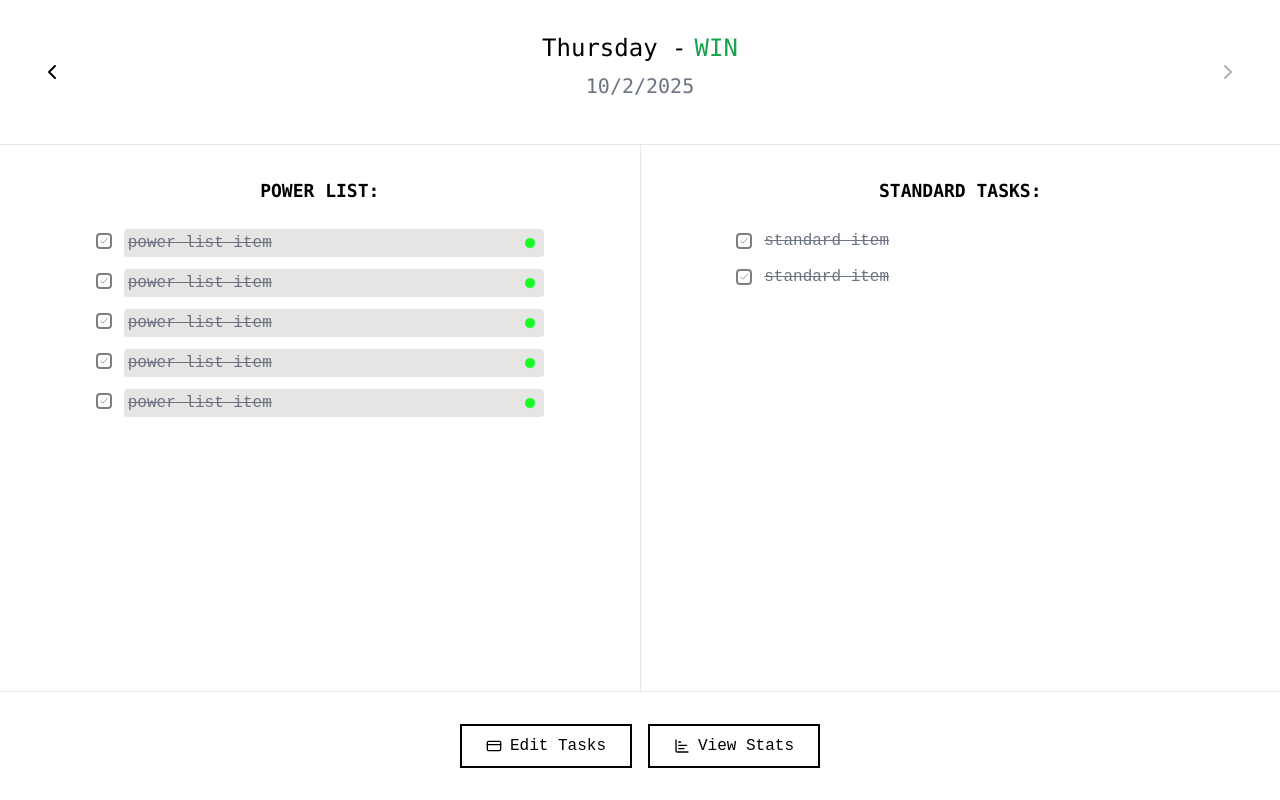
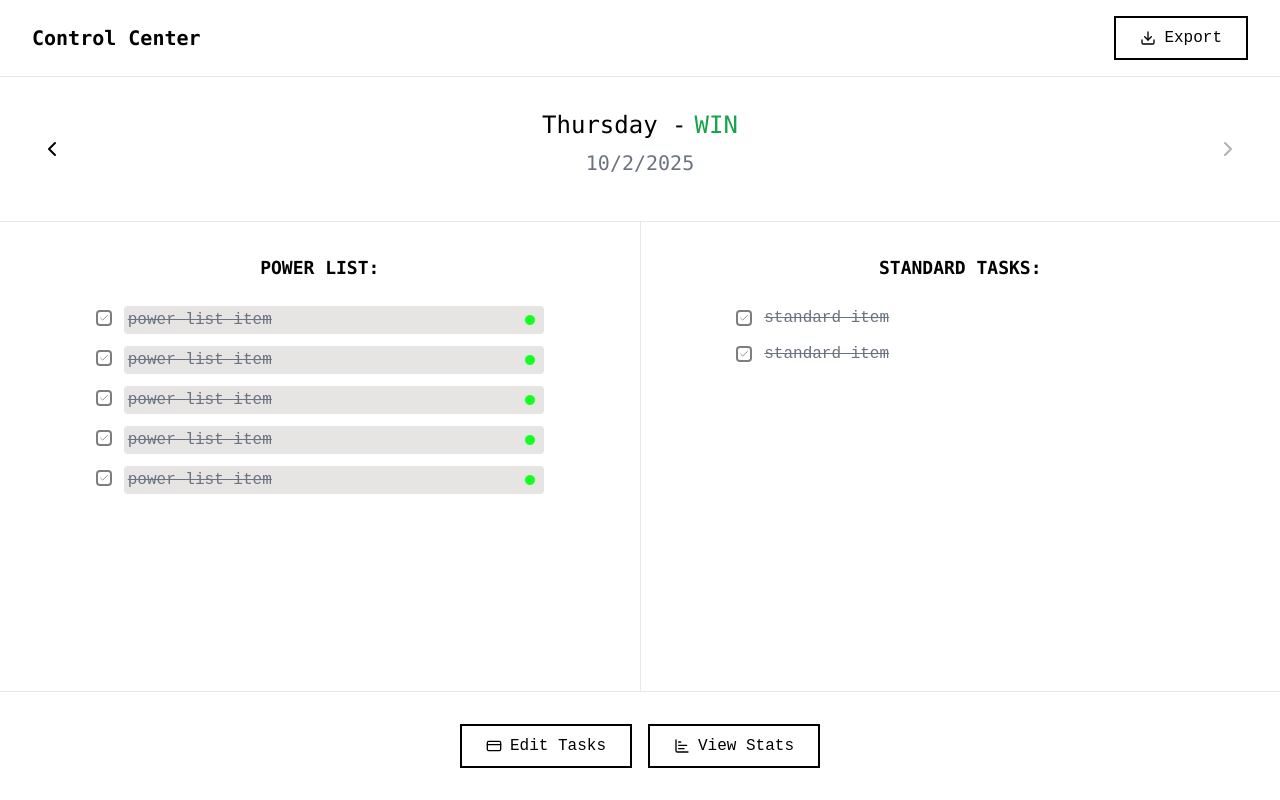
Before and after one commit to Londelo/control_center, a Next.js app: page / in a window 1280 px wide. Built offline with nearby package versions, Linux system fonts and the light colour scheme.

Commit message:
Added export functionality

```diff
--- /dev/null
+++ b/src/app/_components/powerList/HeaderBar.tsx
@@ -0,0 +1,25 @@
+"use client";
+
+import { Download } from "lucide-react";
+
+interface HeaderBarProps {
+  onExport: () => void;
+}
+
+export function HeaderBar({ onExport }: HeaderBarProps) {
+  return (
+    <header className="border-b border-ui py-4 px-8">
+      <div className="flex justify-between items-center">
+        <h1 className="text-xl font-mono font-bold">Control Center</h1>
+
+        <button
+          onClick={onExport}
+          className="btn-outline"
+        >
+          <Download size={16} />
+          Export
+        </button>
+      </div>
+    </header>
+  );
+}
--- /dev/null
+++ b/src/app/_components/powerList/NavBar.tsx
@@ -0,0 +1,54 @@
+"use client";
+
+import { ChevronLeft, ChevronRight } from "lucide-react";
+
+interface NavBarProps {
+  dayOfWeek: string;
+  status: string;
+  statusColor: string;
+  currentDate: string;
+  canNavigateBackward: boolean;
+  canNavigateForward: boolean;
+  onNavigateToDate: (direction: 'prev' | 'next') => void;
+}
+
+export function NavBar({
+  dayOfWeek,
+  status,
+  statusColor,
+  currentDate,
+  canNavigateBackward,
+  canNavigateForward,
+  onNavigateToDate
+}: NavBarProps) {
+  return (
+    <div className="relative text-center py-8 border-b border-ui">
+      <button
+        onClick={() => onNavigateToDate('prev')}
+        disabled={!canNavigateBackward}
+        className="absolute left-8 top-1/2 transform -translate-y-1/2 btn-icon"
+      >
+        <ChevronLeft size={24} />
+      </button>
+
+      <div className="text-2xl font-mono mb-2 flex items-center justify-center gap-2">
+        <span>{dayOfWeek} -</span>
+        <span className={statusColor}>
+          {status}
+        </span>
+      </div>
+
+      <div className="text-xl font-mono mb-3 text-ui-secondary">
+        {currentDate}
+      </div>
+
+      <button
+        onClick={() => onNavigateToDate('next')}
+        disabled={!canNavigateForward}
+        className="absolute right-8 top-1/2 transform -translate-y-1/2 btn-icon"
+      >
+        <ChevronRight size={24} />
+      </button>
+    </div>
+  );
+}
--- a/src/app/page.tsx
+++ b/src/app/page.tsx
@@ -4,10 +4,13 @@ import { PowerList } from "@/app/_components/powerList/PowerList";
 import { StandardTaskList } from "@/app/_components/powerList/StandardTaskList";
 import { TaskSettingsModal } from "@/app/_components/powerList/TaskSettingsModal";
 import { TaskDetailsModal } from "@/app/_components/powerList/TaskDetailsModal";
+import { HeaderBar } from "@/app/_components/powerList/HeaderBar";
+import { NavBar } from "@/app/_components/powerList/NavBar";
 import { usePowerListService } from "@/app/_hooks/usePowerListService";
-import { CreditCard as Edit3, ChartBar as BarChart3, ChevronLeft, ChevronRight } from "lucide-react";
+import { CreditCard as Edit3, ChartBar as BarChart3 } from "lucide-react";
 import Link from "next/link";
 import { PowerList as PowerListType, Task } from "@/types/powerList";
+import ExportService from "@/backend/export";
 
 const getListStatus = (currentPowerList: PowerListType, currentDate: string, today: string, purpose = 'text') => {
   if (currentPowerList.isWin) {
@@ -71,40 +74,23 @@ export default function Home() {
   const statusColor = getListStatus(state.currentPowerList, state.currentDate, state.today, 'color')
   const status = getListStatus(state.currentPowerList, state.currentDate, state.today)
 
+  const handleExport = () => {
+    ExportService.exportToJSON();
+  };
+
   return (
     <div className="min-h-screen bg-white flex flex-col">
-      {/* Header */}
-      <header className="relative text-center py-8 border-b border-ui">
-        {/* Left Arrow */}
-        <button
-          onClick={() => navigateToDate('prev')}
-          disabled={!state.canNavigateBackward}
-          className="absolute left-8 top-1/2 transform -translate-y-1/2 btn-icon"
-        >
-          <ChevronLeft size={24} />
-        </button>
+      <HeaderBar onExport={handleExport} />
 
-        <div className="text-2xl font-mono mb-2 flex items-center justify-center gap-2">
-          <span>{dayOfWeek} -</span>
-          <span className={statusColor}>
-            {status}
-          </span>
-        </div>
-
-        <div className="text-xl font-mono mb-3 text-ui-secondary">
-          {state.currentDate}
-        </div>
-
-        {/* Right Arrow */}
-        <button
-          onClick={() => navigateToDate('next')}
-          disabled={!state.canNavigateForward}
-          className="absolute right-8 top-1/2 transform -translate-y-1/2 btn-icon"
-        >
-          <ChevronRight size={24} />
-        </button>
-
-      </header>
+      <NavBar
+        dayOfWeek={dayOfWeek}
+        status={status}
+        statusColor={statusColor}
+        currentDate={state.currentDate}
+        canNavigateBackward={state.canNavigateBackward}
+        canNavigateForward={state.canNavigateForward}
+        onNavigateToDate={navigateToDate}
+      />
 
       {/* Main Content - Two Columns */}
       <main className="flex-1 flex">
--- /dev/null
+++ b/src/backend/export.ts
@@ -0,0 +1,48 @@
+"use client"
+
+import PowerListDB from '@/logic/powerList/db';
+
+interface ExportData {
+  powerLists: Record<string, unknown>;
+  lastViewedDate: string;
+  exportedAt: string;
+  version: string;
+}
+
+const exportToJSON = (): void => {
+  if (typeof window === 'undefined') {
+    return;
+  }
+
+  const powerLists = PowerListDB.getAllPowerLists();
+  const lastViewedDate = PowerListDB.getLastViewedDate();
+
+  const exportData: ExportData = {
+    powerLists,
+    lastViewedDate,
+    exportedAt: new Date().toISOString(),
+    version: '1.0.0'
+  };
+
+  const jsonString = JSON.stringify(exportData, null, 2);
+  const blob = new Blob([jsonString], { type: 'application/json' });
+  const url = URL.createObjectURL(blob);
+
+  const timestamp = new Date().toISOString().split('T')[0];
+  const filename = `powerlist-export-${timestamp}.json`;
+
+  const link = document.createElement('a');
+  link.href = url;
+  link.download = filename;
+  document.body.appendChild(link);
+  link.click();
+
+  document.body.removeChild(link);
+  URL.revokeObjectURL(url);
+};
+
+const ExportService = {
+  exportToJSON
+};
+
+export default ExportService;
```
Also changed, not shown: 1 other file (tests, documents, lock files or other folders).
